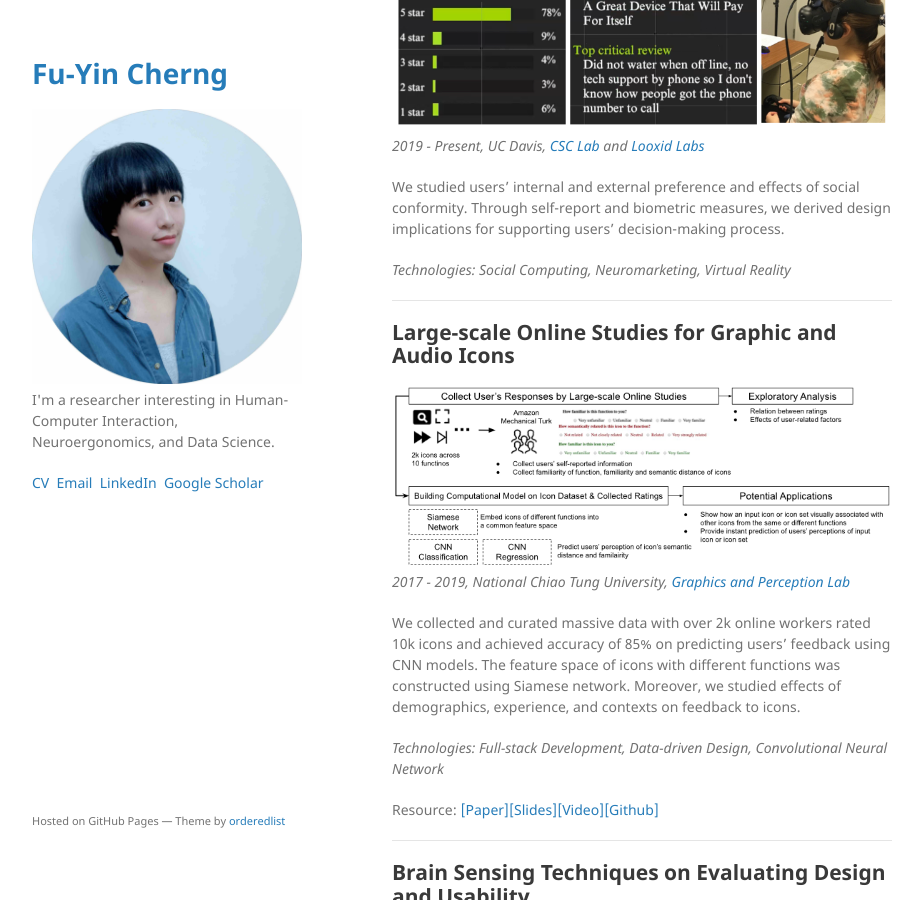
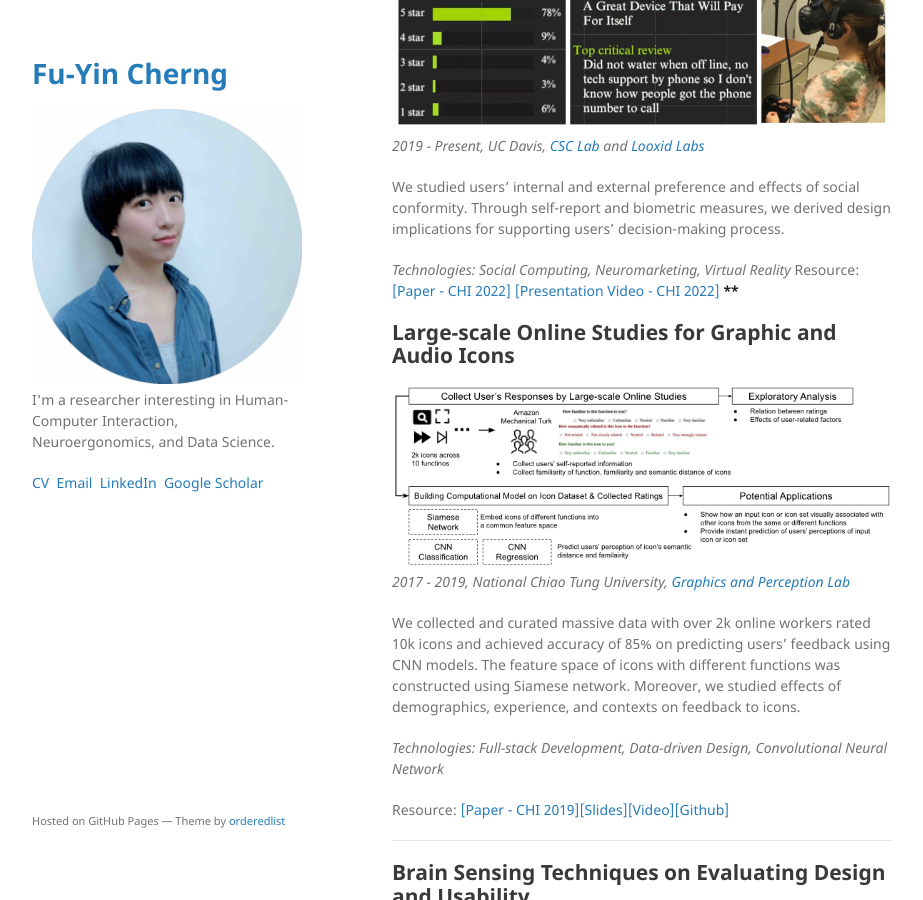
Before and after one commit to FuyinCherng/FuyinCherng.github.io, a Jekyll site: the page built from index.md, in a window 1280 px wide and 900 px high, scrolled down 627 px. Shown: the whole window, without its empty margins (178-1101 px from the left). Built offline with Jekyll 4.4.1, drawn with Linux system fonts in a browser that asks for light colours; our own code applies the rules of GitHub Pages for plain Markdown files.

Commit message:
update CHI 2022

```diff
--- a/index.md
+++ b/index.md
@@ -16,7 +16,7 @@ _2019 - Present, UC Davis, [CSC Lab](http://www.haochuanwang.info/) and [Looxid
 We studied users' internal and external preference and effects of social conformity. Through self-report and biometric measures, we derived design implications for supporting users' decision-making process.
 
 _Technologies: Social Computing, Neuromarketing, Virtual Reality_
-
+Resource: [[Paper - CHI 2022]](https://programs.sigchi.org/chi/2022/program/content/72168) [[Presentation Video - CHI 2022]](https://www.youtube.com/watch?v=TTcGIK-l7TE)
 ******
 
 ## Large-scale Online Studies for Graphic and Audio Icons
@@ -27,7 +27,7 @@ We collected and curated massive data with over 2k online workers rated 10k icon
 
 _Technologies: Full-stack Development, Data-driven Design, Convolutional Neural Network_
 
-Resource: [[Paper]](https://dl.acm.org/citation.cfm?id=3300639)[[Slides]](docs/CHI19_MusicalParameters.pdf)[[Video]](https://www.youtube.com/watch?v=_uW_ibwi3Qs)[[Github]](https://github.com/FuyinCherng/CHI18_EEGAudioNoti)
+Resource: [[Paper - CHI 2019]](https://dl.acm.org/citation.cfm?id=3300639)[[Slides]](docs/CHI19_MusicalParameters.pdf)[[Video]](https://www.youtube.com/watch?v=_uW_ibwi3Qs)[[Github]](https://github.com/FuyinCherng/CHI18_EEGAudioNoti)
 
 ******
 
```
